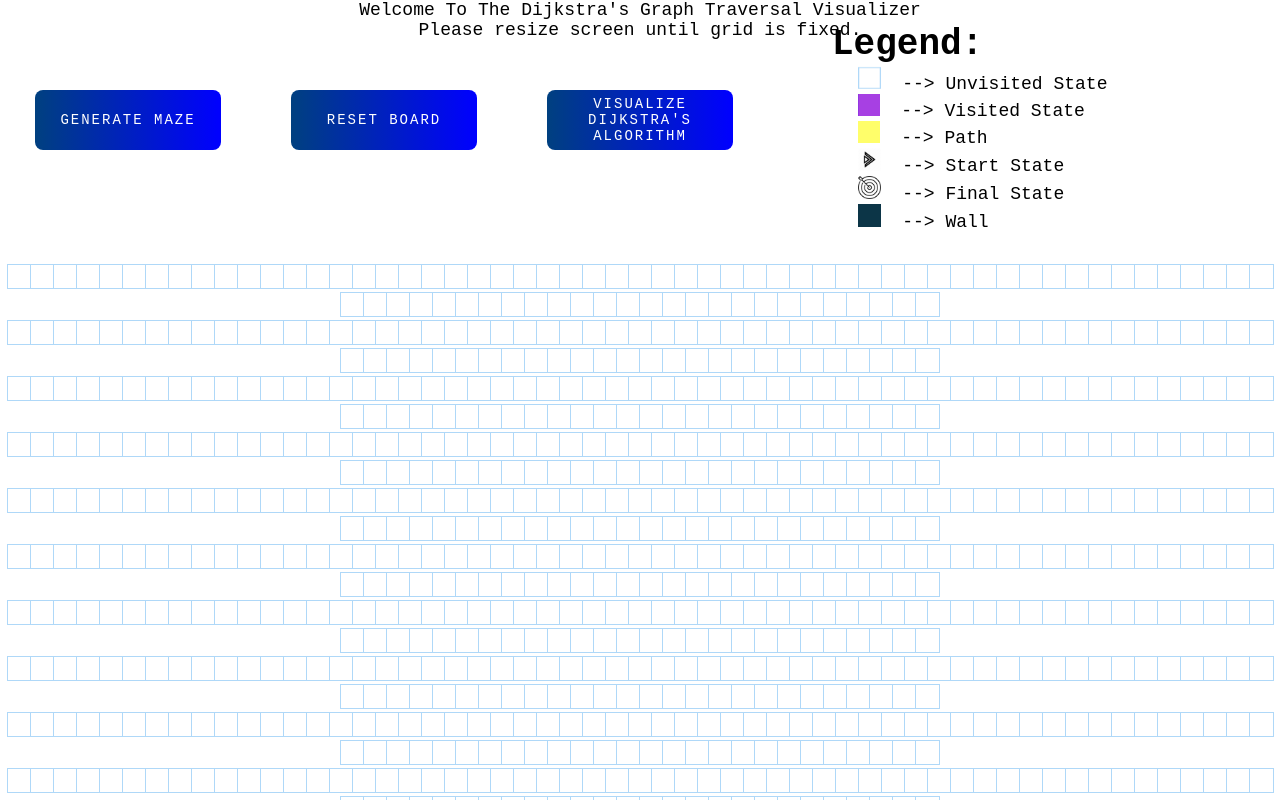
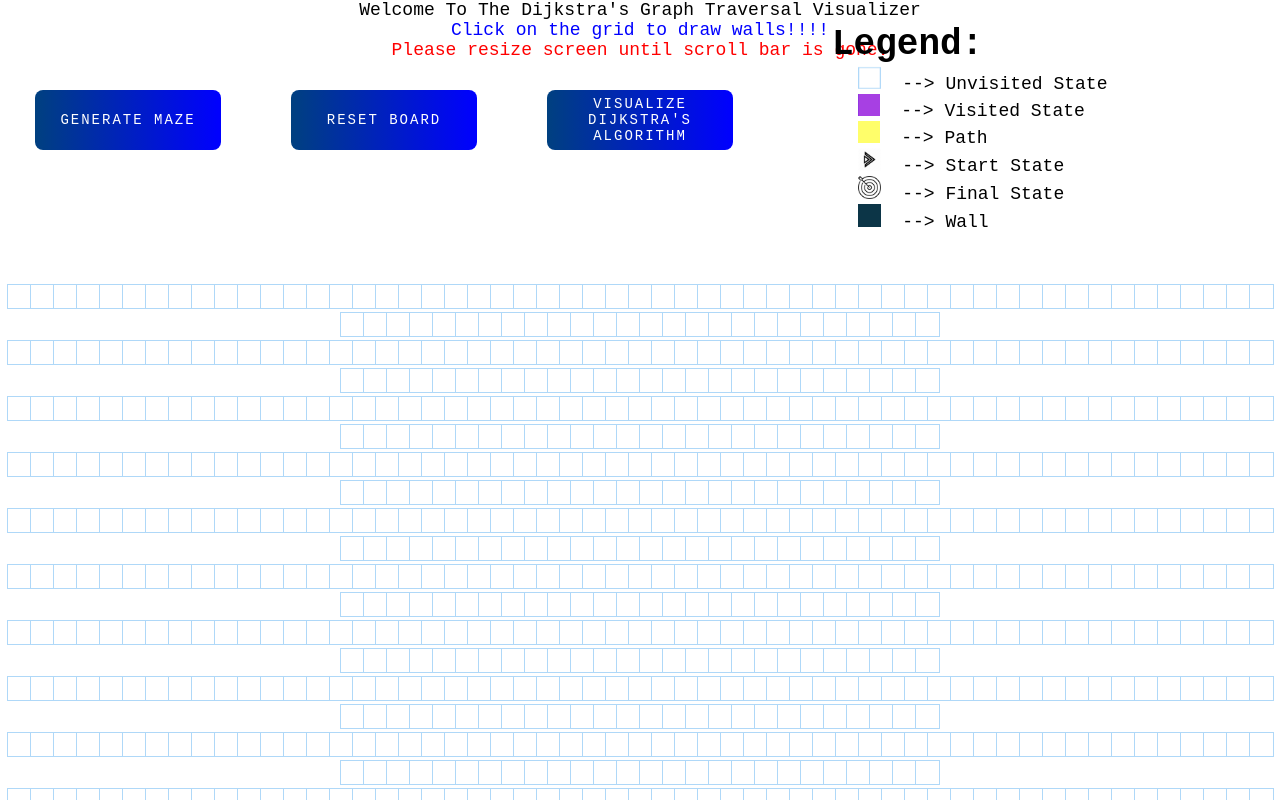
Before and after one commit to mehtaj8/Pathfinding_Visualizer, a React (Create React App) app: page / in a window 1280 px wide. Shown: the top 800 px of the page. Built offline with nearby package versions, Linux system fonts and the light colour scheme.

Commit message:
Added Text

```diff
--- a/src/PathFindingVisualizer/PathFindingVisualizer.css
+++ b/src/PathFindingVisualizer/PathFindingVisualizer.css
@@ -19,6 +19,14 @@ p {
   position: absolute;
   top: 6%;
   left: 67%;
+}
+
+p1 {
+  color: red;
+}
+
+p2 {
+  color: blue;
 }
 
 .iconSize {
--- a/src/PathFindingVisualizer/PathFindingVisualizer.jsx
+++ b/src/PathFindingVisualizer/PathFindingVisualizer.jsx
@@ -46,7 +46,7 @@ export default class PathfindingVisualizer extends Component {
   }
 
   handleMouseDown(row, col) {
-    if (!this.state.dijkstraStart) {
+    if (!this.state.dijkstraStart && this.state.reset) {
       const newGrid = getNewGridWithWallToggled(this.state.grid, row, col);
       this.setState({ grid: newGrid, mouseIsPressed: true });
     }
@@ -147,7 +147,9 @@ export default class PathfindingVisualizer extends Component {
       <>
         <body>Welcome To The Dijkstra's Graph Traversal Visualizer</body>
         <h1>Legend:</h1>
-        <p1>Please resize screen until grid is fixed.</p1>
+        <p2>Click on the grid to draw walls!!!!</p2>
+        <br></br>
+        <p1>Please resize screen until scroll bar is gone.</p1>
         <p>
           <img
             alt="Unvisited"
```
